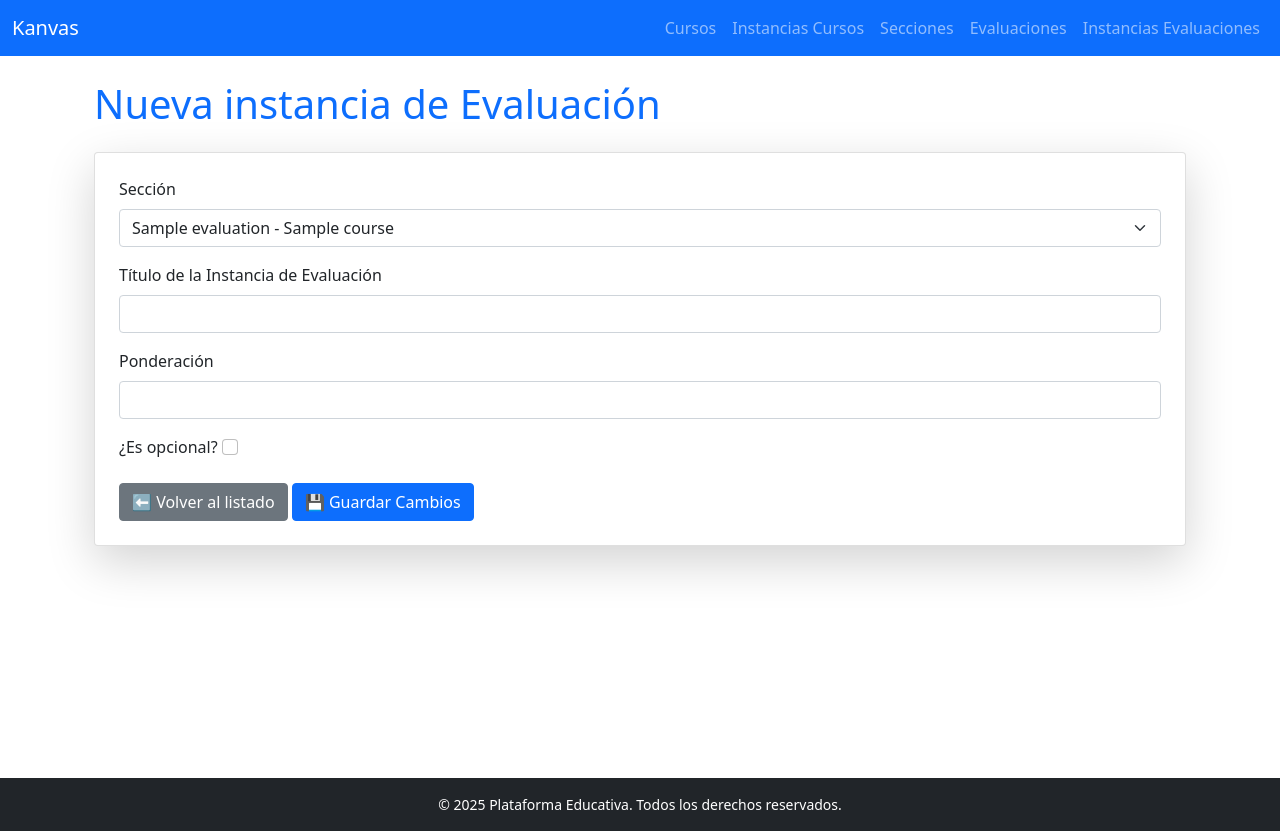
After one commit to AlbertoZuiga/verificable-grupo-8, a Flask app: page /evaluation_instances/create in a window 1280 px wide. The commit adds this page. Run offline with Flask 3, Linux system fonts and the light colour scheme; tables that the repository leaves empty hold one stand-in row (values such as "Sample post").

Commit message:
added evaluation instances

```diff
--- a/app/models/__init__.py
+++ b/app/models/__init__.py
@@ -4,3 +4,4 @@ from app.models.section import Section
 from app.models.user import User
 from app.models.requisite import Requisite
 from app.models.evaluation import Evaluation
+from app.models.evaluation_instance import EvaluationInstance
--- a/app/routes/__init__.py
+++ b/app/routes/__init__.py
@@ -11,5 +11,6 @@ from app.routes.course_instance_routes import course_instance_bp
 from app.routes.section_routes import section_bp
 from app.routes.requisite_routes import requisite_bp
 from app.routes.evaluation_routes import evaluation_bp
+from app.routes.evaluation_instance_routes import evaluation_instance_bp
 
-blueprints = [main_routes, course_bp, course_instance_bp, section_bp, requisite_bp, evaluation_bp]
+blueprints = [main_routes, course_bp, course_instance_bp, section_bp, requisite_bp, evaluation_bp, evaluation_instance_bp]
--- /dev/null
+++ b/app/routes/evaluation_instance_routes.py
@@ -0,0 +1,76 @@
+from flask import Blueprint, render_template, request, redirect, url_for
+from app import db
+from app.models.evaluation_instance import EvaluationInstance
+from app.models.evaluation import Evaluation
+
+evaluation_instance_bp = Blueprint('evaluation_instance', __name__, url_prefix='/evaluation_instances')
+
+@evaluation_instance_bp.route('/')
+def index():
+    evaluation_instances = EvaluationInstance.query.all()
+    return render_template('evaluation_instances/index.html', evaluation_instances=evaluation_instances)
+
+@evaluation_instance_bp.route('/<int:id>')
+def show(id):
+    evaluation_instance = EvaluationInstance.query.get_or_404(id)
+    return render_template('evaluation_instances/show.html', evaluation_instance=evaluation_instance)
+
+@evaluation_instance_bp.route('/create', methods=['GET', 'POST'])
+def create():
+    if request.method == 'POST':
+        title = request.form['title']
+        instance_weighing = request.form['instance_weighing']
+        optional = request.form.get("optional") == "on"
+        evaluation_id = request.form['evaluation_id']
+
+        if Evaluation.query.get(evaluation_id) is None:
+            return "Invalid evaluation ID", 400
+
+        evaluation_instance = EvaluationInstance(title=title, instance_weighing=instance_weighing, optional=optional, evaluation_id=evaluation_id)
+
+        try:
+            db.session.add(evaluation_instance)
+            db.session.commit()
+            return redirect(url_for('evaluation_instance.show', id=evaluation_instance.id))
+        except Exception as e:
+            db.session.rollback()
+            print(f"Error creating evaluation_instance: {e}")
+
+    evaluations = Evaluation.query.all()
+    return render_template('evaluation_instances/create.html', evaluations=evaluations)
+
+@evaluation_instance_bp.route('/edit/<int:id>', methods=['GET', 'POST'])
+def edit(id):
+    evaluation_instance = EvaluationInstance.query.get_or_404(id)
+
+    if request.method == 'POST':
+        evaluation_instance.title = request.form['title']
+        evaluation_instance.instance_weighing = request.form['instance_weighing']
+        evaluation_instance.optional = request.form.get("optional") == "on"
+        evaluation_id = request.form['evaluation_id']
+
+        if Evaluation.query.get(evaluation_id) is None:
+            return "Invalid evaluation ID", 400
+
+        evaluation_instance.evaluation_id = evaluation_id
+
+        try:
+            db.session.commit()
+            return redirect(url_for('evaluation_instance.show', id=evaluation_instance.id))
+        except Exception as e:
+            db.session.rollback()
+            print(f"Error updating evaluation_instance: {e}")
+
+    evaluations = Evaluation.query.all()
+    return render_template('evaluation_instances/edit.html', evaluation_instance=evaluation_instance, evaluations=evaluations)
+
+@evaluation_instance_bp.route('/delete/<int:id>')
+def delete(id):
+    evaluation_instance = EvaluationInstance.query.get_or_404(id)
+    try:
+        db.session.delete(evaluation_instance)
+        db.session.commit()
+    except Exception as e:
+        db.session.rollback()
+        print(f"Error deleting evaluation_instance: {e}")
+    return redirect(url_for('evaluation_instance.index'))
--- /dev/null
+++ b/app/templates/evaluation_instances/create.html
@@ -0,0 +1,41 @@
+{% extends "base.html" %}
+
+{% block title %}Nueva instancia de Evaluación{% endblock %}
+
+{% block content %}
+<div class="container">
+  <h1 class="mb-4 text-primary">Nueva instancia de Evaluación</h1>
+  <div class="card shadow-lg p-4">
+    <form action="{{ url_for('evaluation_instance.create') }}" method="POST">
+      <div class="mb-3">
+        <label for="evaluation_id" class="form-label">Sección</label>
+        <select class="form-select" id="evaluation_id" name="evaluation_id" required>
+          {% for evaluation in evaluations %}
+          <option value="{{ evaluation.id }}">
+            {{ evaluation.title }} - {{ evaluation.section.course_instance.course.title }}
+          </option>
+          {% endfor %}
+        </select>
+      </div>
+
+      <div class="mb-3">
+        <label for="title" class="form-label">Título de la Instancia de Evaluación</label>
+        <input type="text" id="title" name="title" class="form-control" required/>
+      </div>
+
+      <div class="mb-3">
+        <label for="instance_weighing" class="form-label">Ponderación</label>
+        <input type="number" id="instance_weighing" name="instance_weighing" class="form-control" required />
+      </div>
+
+      <div class="mb-3">
+        <label for="optional" class="form-label">¿Es opcional?</label>
+        <input type="checkbox" name="optional" id="optional" class="form-check-input">
+      </div>
+
+      <a href="{{ url_for('evaluation_instance.index') }}" class="btn btn-secondary">⬅ Volver al listado</a>
+      <button type="submit" class="btn btn-primary">💾 Guardar Cambios</button>
+    </form>
+  </div>
+</div>
+{% endblock %}
--- a/app/templates/partials/navbar.html
+++ b/app/templates/partials/navbar.html
@@ -25,8 +25,13 @@
             </a>
           </li>
           <li class="nav-item">
-            <a class="nav-link" href="{{ url_for('evaluation.index') }}" aria-label="Ver secciones disponibles">
+            <a class="nav-link" href="{{ url_for('evaluation.index') }}" aria-label="Ver evaluaciones disponibles">
               Evaluaciones
+            </a>
+          </li>
+          <li class="nav-item">
+            <a class="nav-link" href="{{ url_for('evaluation_instance.index') }}" aria-label="Ver instancias de evaluaciones disponibles">
+              Instancias Evaluaciones
             </a>
           </li>
         </ul>
```
Also changed, not shown: app/console.py (added, +8 -0 lines), app/models/evaluation_instance.py (added, +16 -0 lines), app/seed.py (+15 -0 lines), app/templates/evaluation_instances/edit.html (added, +41 -0 lines), app/templates/evaluation_instances/index.html (added, +35 -0 lines), app/templates/evaluation_instances/show.html (added, +30 -0 lines), README.md.
